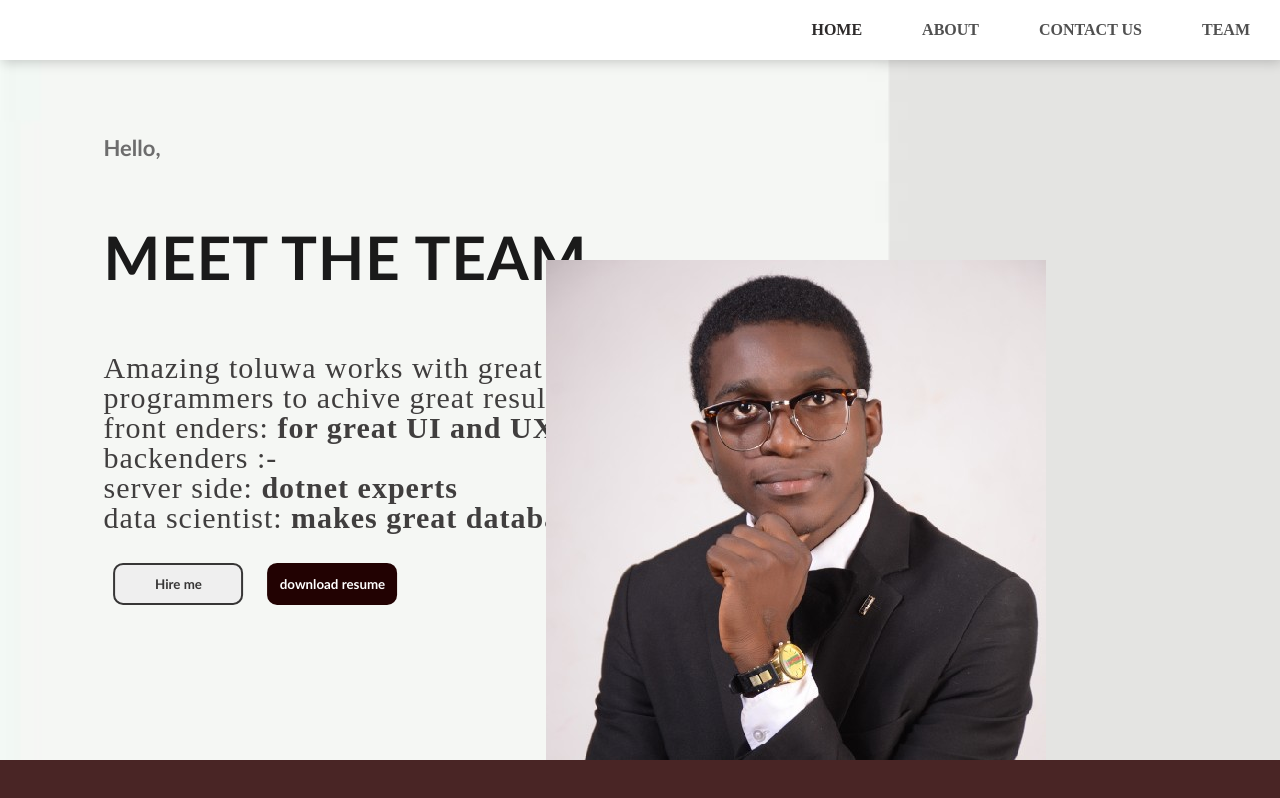
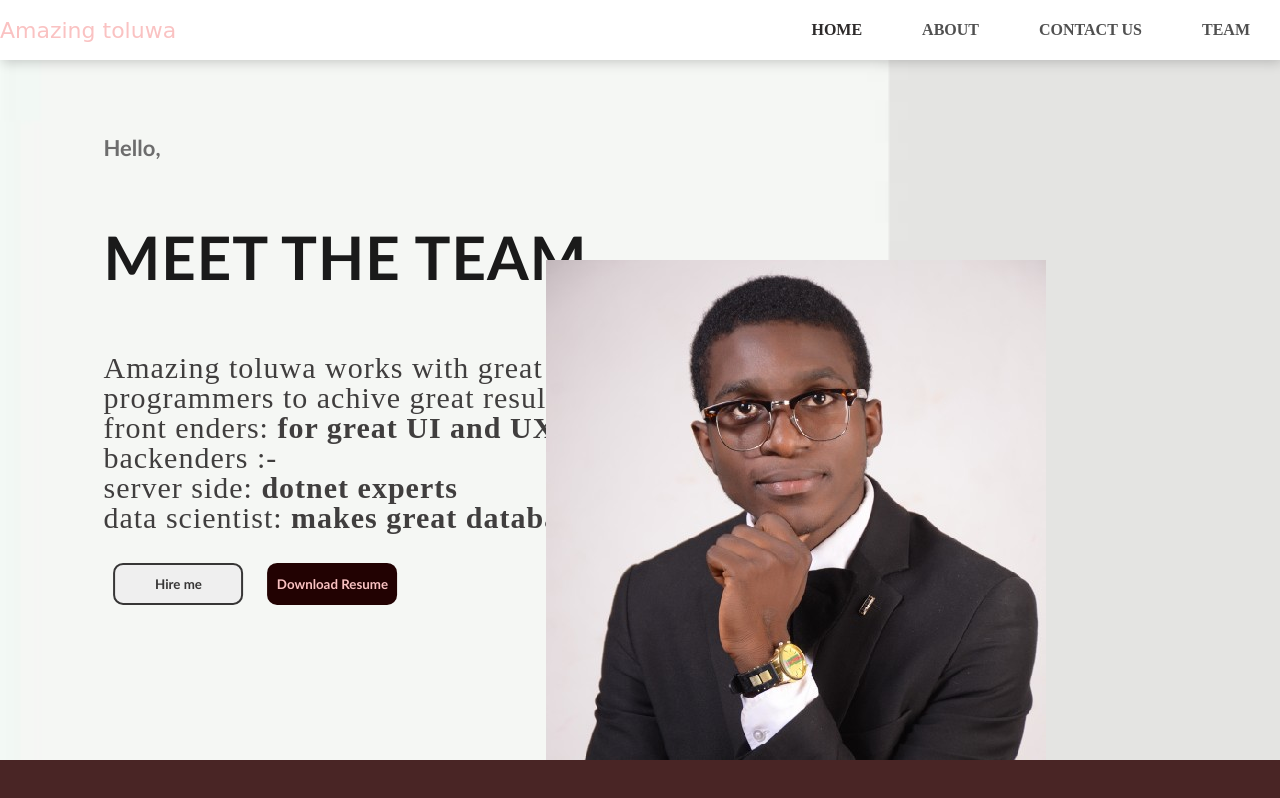
Before and after one commit to amazingtoluwa/portfolio, a plain HTML site: page team.html in a window 1280 px wide. Shown: the top 798 px of the page. Drawn offline with Linux system fonts and the light colour scheme.

Commit message:
name tittle

```diff
--- a/css/about.css
+++ b/css/about.css
@@ -92,7 +92,7 @@ nav ul li a{
     color:#373636;
 }
 a{
-    color: #ffffff;
+    color: #fcb8b8;
 }
  .down-resume{
      background-color: #220202;
--- a/css/contact.css
+++ b/css/contact.css
@@ -92,7 +92,7 @@ nav ul li a{
     color:#373636;
 }
 a{
-    color: #ffffff;
+    color: #fab0b0;
 }
  .down-resume{
      background-color: #220202;
--- a/css/style.css
+++ b/css/style.css
@@ -97,7 +97,7 @@ nav ul li a{
      border:none;
  }
  a{
-     color: #ffffff;
+     color: #fac2c2;
  }
  button:active{
      transform:scale(1.1);
--- a/css/team.css
+++ b/css/team.css
@@ -92,11 +92,11 @@ nav ul li a{
     color:#373636;
 }
 a{
-    color: #ffffff;
+    color: #fac2c2;
 }
  .down-resume{
      background-color: #220202;
-     color:#FFFFFF;
+     color:rgb(252, 191, 191);
      border:none;
  }
  button:active{
--- a/team.html
+++ b/team.html
@@ -30,7 +30,7 @@
     server side:  <b>dotnet experts</b> <br>
     data scientist: <b>makes great database</b> </p>
     <a href="contact.html"><button class="hire-btn"> Hire me  </button> </a>
-    <button class="down-resume"> <a href="images/resume.png"> download resume</a></button>
+    <button class="down-resume"> <a href="images/resume.png"> Download Resume</a></button>
 </div>
 <!--model-->
 <img src="images/PicturesIMG_1550701550072.jpg" class="model" alt="model">
```
Also changed, not shown: contact.html (+1 -1 lines), index.html (+2 -2 lines).
